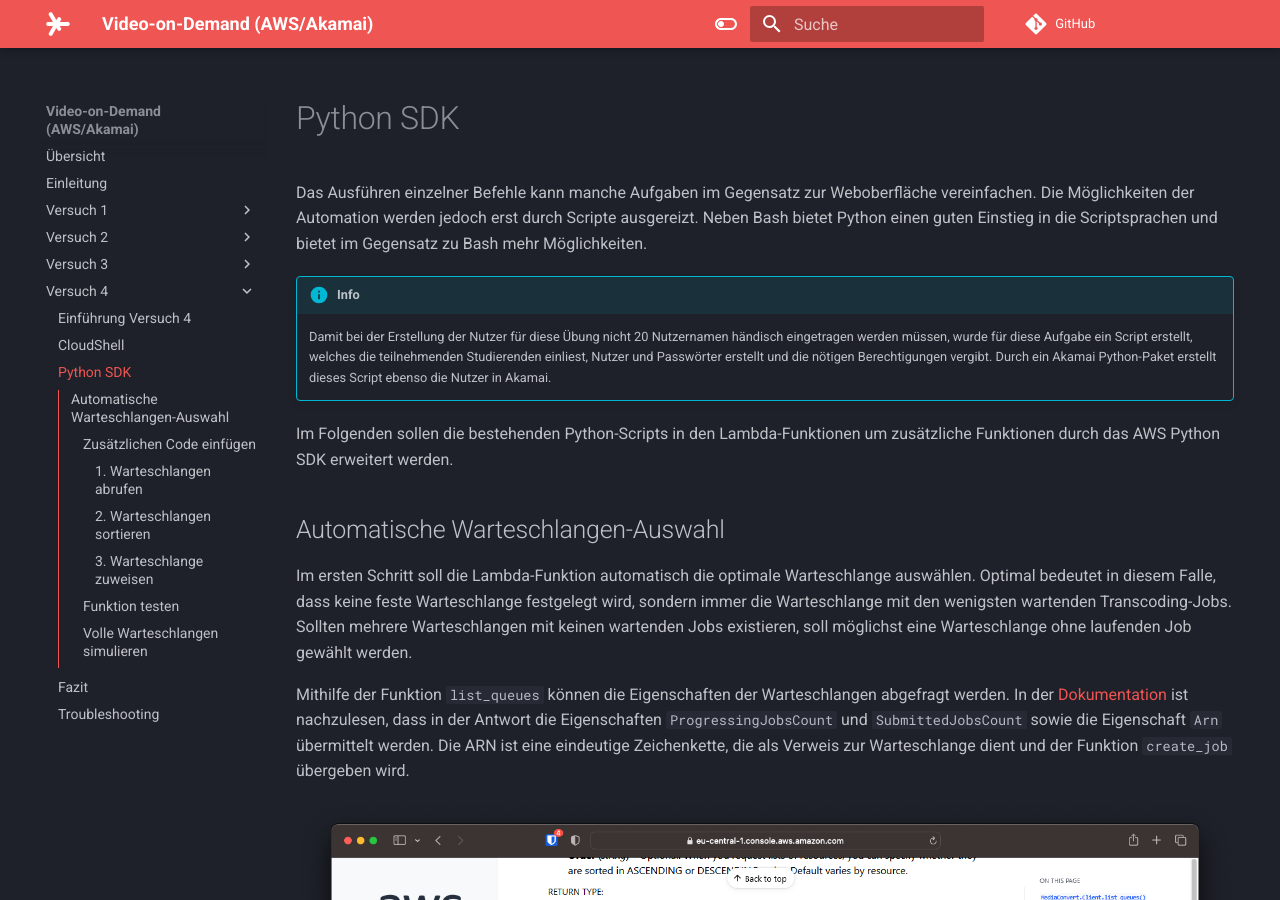
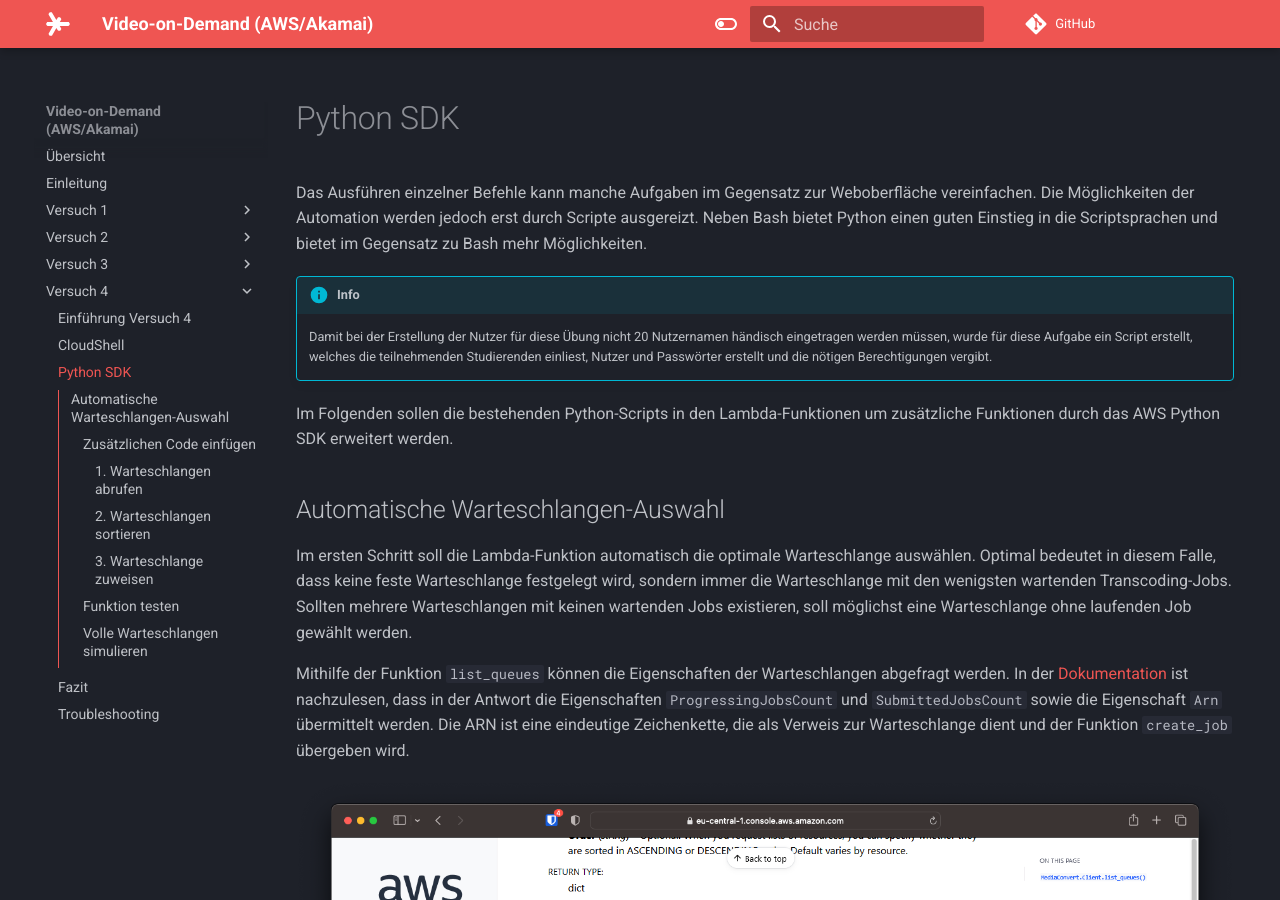
Before and after one commit to wruppelx/mvs-aws-exercise, an MkDocs documentation site: the page built from docs/versuch4/03-python_sdk.md, in a window 1280 px wide and 900 px high. Built offline with MkDocs 1.6.1 and Material for MkDocs 9.7.7, drawn with Linux system fonts in a browser that asks for light colours; comment, search, counter and statistics services are not loaded.

```diff
--- a/docs/versuch4/03-python_sdk.md
+++ b/docs/versuch4/03-python_sdk.md
@@ -3,8 +3,7 @@
 Das Ausführen einzelner Befehle kann manche Aufgaben im Gegensatz zur Weboberfläche vereinfachen. Die Möglichkeiten der Automation werden jedoch erst durch Scripte ausgereizt. Neben Bash bietet Python einen guten Einstieg in die Scriptsprachen und bietet im Gegensatz zu Bash mehr Möglichkeiten.
 
 !!! info
-    Damit bei der Erstellung der Nutzer für diese Übung nicht 20 Nutzernamen händisch eingetragen werden müssen, wurde für diese Aufgabe ein Script erstellt, welches die teilnehmenden Studierenden einliest, Nutzer und Passwörter erstellt und die nötigen Berechtigungen vergibt. Durch ein Akamai Python-Paket erstellt dieses Script ebenso die Nutzer in Akamai.
-
+    Damit bei der Erstellung der Nutzer für diese Übung nicht 20 Nutzernamen händisch eingetragen werden müssen, wurde für diese Aufgabe ein Script erstellt, welches die teilnehmenden Studierenden einliest, Nutzer und Passwörter erstellt und die nötigen Berechtigungen vergibt.
 Im Folgenden sollen die bestehenden Python-Scripts in den Lambda-Funktionen um zusätzliche Funktionen durch das AWS Python SDK erweitert werden.
 
 ## Automatische Warteschlangen-Auswahl
```
Also changed, not shown: docs/versuch1/01-einfuehrung.md (+1 -1 lines), docs/versuch2/02-service.md (+3 -3 lines).
